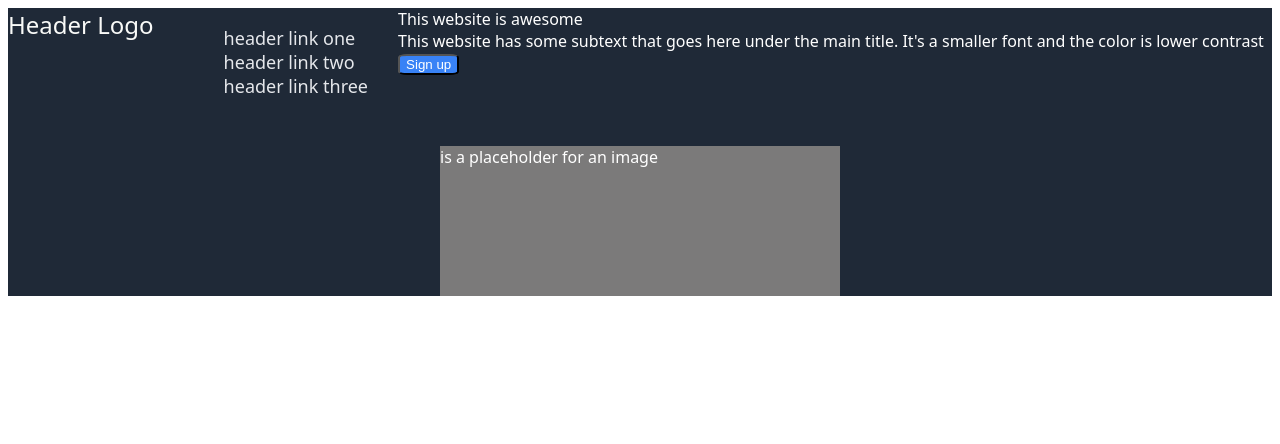
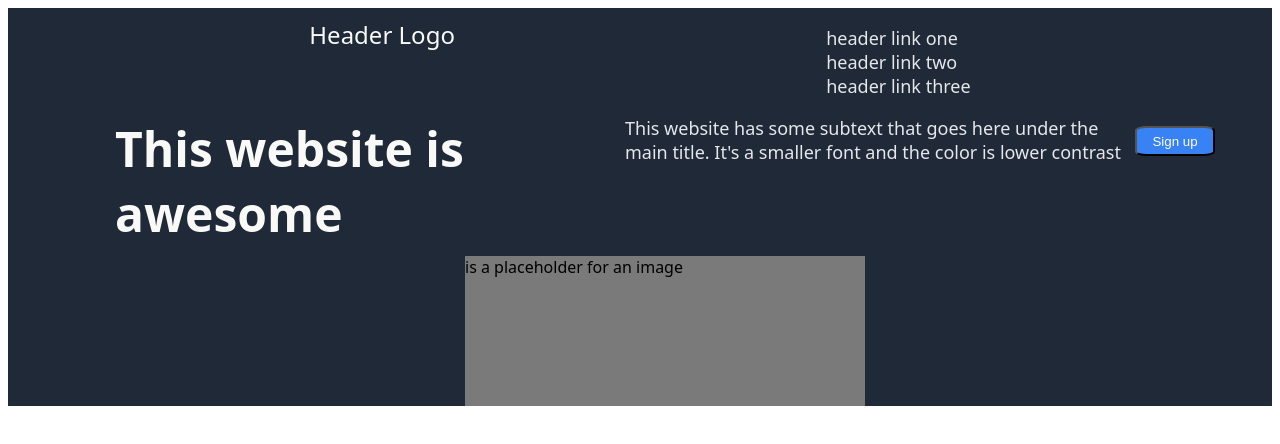
Before and after one commit to alexstrauch/landing-page, a plain HTML site: page index.html in a window 1280 px wide. Drawn offline with Linux system fonts and the light colour scheme.

Commit message:
Edited index.html and styles.css

```diff
--- a/index.html
+++ b/index.html
@@ -10,20 +10,19 @@
     <header class="hero">
       <div class="flexbox-item-1">Header Logo</div>
       <ul class="flexbox-item-2">
-        <li>header link one</li>
-        <li>header link two</li>
-        <li>header link three</li>
+        <li><a href="link-one">header link one</a></li>
+        <li><a href="link-two">header link two</a></li>
+        <li><a href="link-three">header link three</a></li>
       </ul>
-      <div class="flexbox-item-3">
-        This website is awesome
-        <div>
-          This website has some subtext that goes here under the main title.
-          It's a smaller font and the color is lower contrast
-        </div>
-        <button type="button">Sign up</button>
+    </header>
+    <div class="flexbox-item-3">
+      <div class="flexbox-item-3-hero">This website is awesome</div>
+      <div class="flexbox-item-3-hero-secondary">
+        This website has some subtext that goes here under the main title. It's
+        a smaller font and the color is lower contrast
       </div>
-
+      <button type="button">Sign up</button>
       <div class="flexbox-item-4">is a placeholder for an image</div>
-    </header>
+    </div>
   </body>
 </html>
--- a/styles.css
+++ b/styles.css
@@ -5,7 +5,11 @@ body {
 
 .hero {
   display: flex;
+  justify-content: space-evenly;
+  align-content: center;
   flex-wrap: wrap;
+  min-width: auto;
+  max-width: auto;
   gap: 30px;
   background-color: #1f2937;
   color: white;
@@ -14,24 +18,50 @@ body {
 .flexbox-item-1 {
   font-size: 24px;
   color: #f9faf8;
+  padding-top: 10px;
 }
 
 ul > li {
   list-style: none;
 }
 
-.flexbox-item-2 {
-  font-size: 18px;
+li > a {
+  text-decoration: none;
   color: #e5e7eb;
 }
 
+.flexbox-item-2,
+.flexbox-item-3-hero-secondary {
+  font-size: 18px;
+  color: #e5e7eb;
+  max-width: 500px;
+}
+
 .flexbox-item-3 {
+  display: flex;
+  flex-wrap: wrap;
+  justify-content: center;
+  align-content: flex-start;
+  background-color: #1f2937;
+  gap: 10px;
+  padding-left: 50px;
+}
+
+.flexbox-item-3-hero {
+  font-size: 48px;
+  font-weight: bolder;
+  color: #f9faf8;
+  max-width: 500px;
 }
 
 button {
   background-color: #3882f6;
   color: white;
+  text-align: center;
   border-radius: 15%;
+  width: 80px;
+  height: 30px;
+  margin-top: 10px;
 }
 
 .flexbox-item-4 {
```
